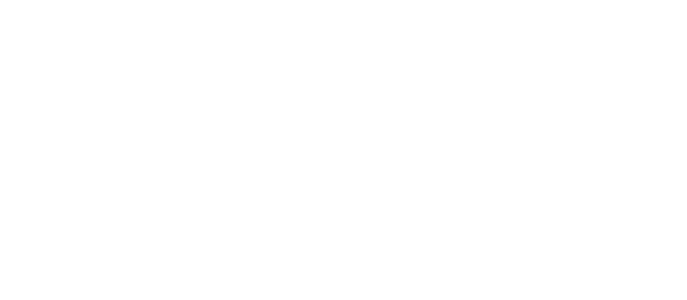
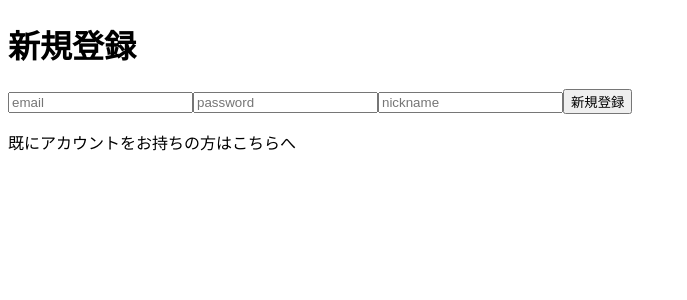
Before and after one commit to sh10n7/task_assign_frontend, a Vue app: page /signup in a window 1280 px wide. Shown: the top 300 px of the page, without its empty margins (0-687 px from the left). Built offline with nearby package versions, Linux system fonts and the light colour scheme.

Commit message:
ビューファイルの作成

```diff
--- a/src/App.vue
+++ b/src/App.vue
@@ -1,11 +1,14 @@
 <template>
-
+  <SignUp />
 </template>
 
 <script>
-
+import SignUp from './components/SignUp.vue';
 export default {
   name: 'App',
+  components: {
+    SignUp
+  }
 }
 </script>
 
--- /dev/null
+++ b/src/components/SignUp.vue
@@ -0,0 +1,20 @@
+<template>
+  <h1>新規登録</h1>
+  <form>
+    <input type="text" id="email" placeholder="email">
+    <input type="password" id="password" placeholder="password">
+    <input type="text" id="nickname" placeholder="nickname">
+    <button value="新規登録">新規登録</button>
+  </form>
+  <p>既にアカウントをお持ちの方はこちらへ</p>
+</template>
+<script>
+
+export default {
+  name: 'SignUp',
+}
+</script>
+
+<style>
+
+</style>
```
Also changed, not shown: src/components/List.vue (added, +21 -0 lines), src/components/SignIn.vue (added, +20 -0 lines), src/components/Top.vue (added, +14 -0 lines).
